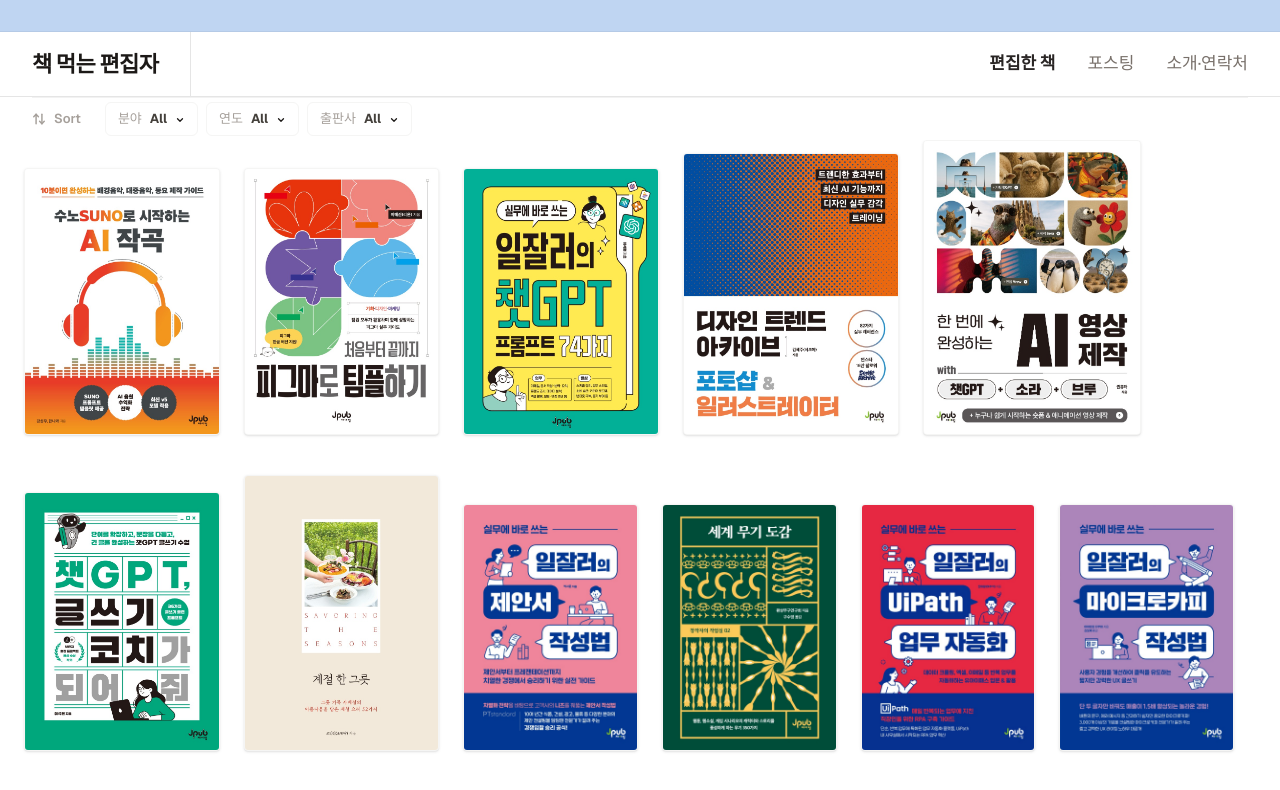
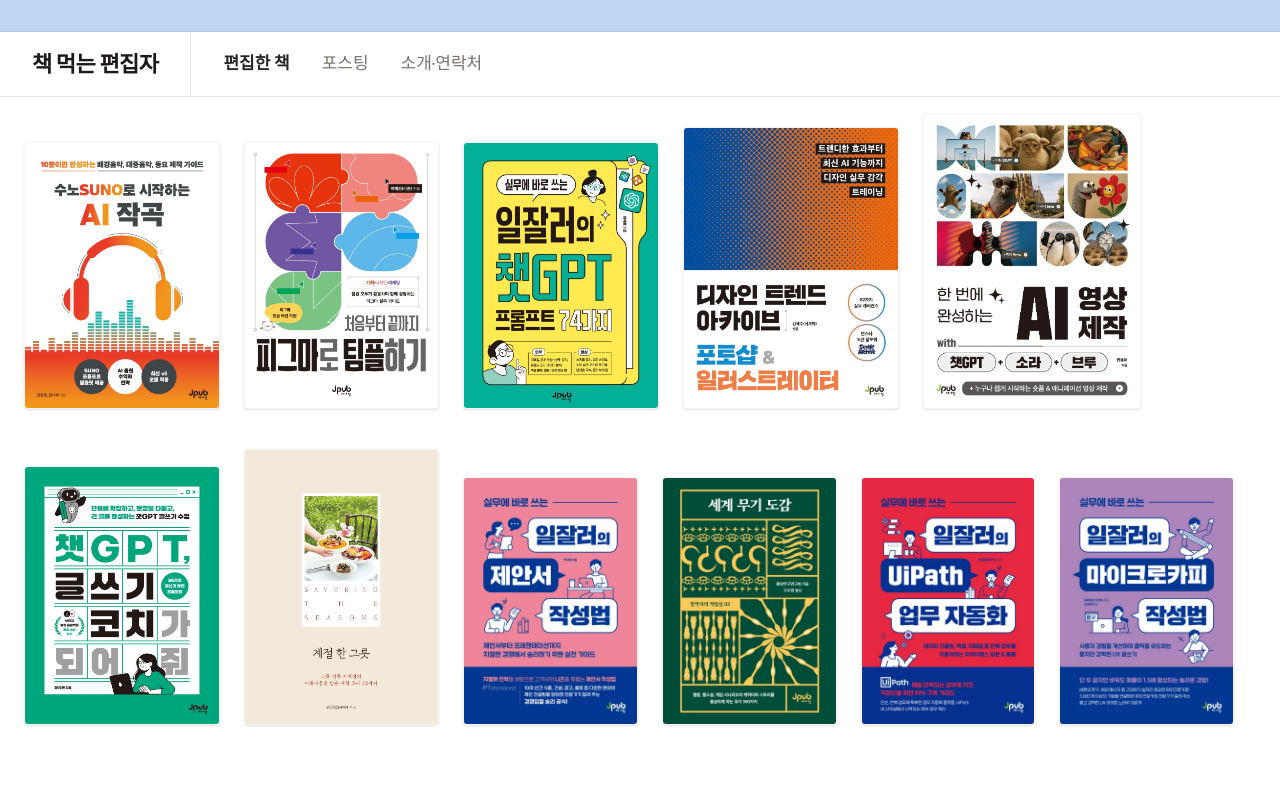
Before and after one commit to mafadubu/patereater, a Next.js app: page / in a window 1280 px wide. Shown: the top 790 px of the page. Built offline with nearby package versions, Linux system fonts and the light colour scheme.

Commit message:
feat: move menu next to title on web and remove sort filters

```diff
--- a/src/app/page.tsx
+++ b/src/app/page.tsx
@@ -83,8 +83,8 @@
               </h1>
             </div>
 
-            {/* Navigation Block - Right */}
-            <nav className="flex-1 flex items-center justify-end px-4 md:px-8 gap-4 md:gap-8 overflow-x-auto no-scrollbar">
+            {/* Navigation Block */}
+            <nav className="flex-1 flex items-center justify-start px-4 md:px-8 gap-4 md:gap-8 overflow-x-auto no-scrollbar">
               <div
                 className="relative group h-full flex items-center"
                 onMouseEnter={() => setIsHomeHovered(true)}
@@ -164,154 +164,7 @@
         </header>
       </div>
 
-      <div className="w-full px-8">
-        {/* Notion-Style Filter Dashboard - Only show when no book is selected */}
-        {currentTab === "Home" && !selectedBook && (
-          <div className="flex flex-nowrap items-center gap-2 text-[13px] w-full pt-1 pb-1 relative border-t border-black/5 overflow-x-auto no-scrollbar">
-            {/* Click-away backdrop */}
-            {activeDropdown && (
-              <div
-                className="fixed inset-0 z-40 cursor-default"
-                onClick={() => setActiveDropdown(null)}
-              />
-            )}
-            <div className="text-stone-400 font-semibold mr-4 flex items-center gap-2 shrink-0">
-              <svg width="14" height="14" viewBox="0 0 24 24" fill="none" stroke="currentColor" strokeWidth="2.5" strokeLinecap="round" strokeLinejoin="round"><path d="m21 16-4 4-4-4" /><path d="M17 20V4" /><path d="m3 8 4-4 4 4" /><path d="M7 4v16" /></svg>
-              Sort
-            </div>
-
-            {/* 분야 (카테고리) */}
-            <div className="relative shrink-0">
-              <button
-                onClick={() => toggleDropdown("카테고리")}
-                className="flex items-center gap-2 px-3 py-1.5 rounded-md hover:bg-stone-50 transition-colors border border-stone-100 whitespace-nowrap"
-              >
-                <span className="text-stone-400 font-medium">분야</span>
-                <span className="font-bold text-stone-700">{selectedCategory}</span>
-                <svg width="10" height="10" viewBox="0 0 24 24" fill="none" stroke="currentColor" strokeWidth="3" strokeLinecap="round" strokeLinejoin="round" className={`mt-0.5 transition-transform ${activeDropdown === "카테고리" ? "rotate-180" : ""}`}><path d="m6 9 6 6 6-6" /></svg>
-              </button>
-              <AnimatePresence>
-                {activeDropdown === "카테고리" && (
-                  <motion.div
-                    initial={{ opacity: 0, y: 4 }}
-                    animate={{ opacity: 1, y: 0 }}
-                    exit={{ opacity: 0, y: 4 }}
-                    className="absolute left-0 mt-2 w-48 bg-white border border-stone-200 rounded-lg shadow-xl z-50 p-1.5"
-                  >
-                    <div className="flex flex-col gap-0.5">
-                      {["All", "AI", "디자인", "취미", "오피스"].map((opt) => (
-                        <button
-                          key={opt}
-                          onClick={() => {
-                            setSelectedCategory(opt)
-                            setActiveDropdown(null)
-                          }}
-                          className={`px-3 py-1.5 text-left rounded-md hover:bg-stone-100 transition-colors font-medium ${selectedCategory === opt ? "text-[#BFD5F2] font-bold" : "text-stone-700"}`}
-                        >
-                          {opt}
-                        </button>
-                      ))}
-                    </div>
-                  </motion.div>
-                )}
-              </AnimatePresence>
-            </div>
-
-            {/* 연도 */}
-            <div className="relative shrink-0">
-              <button
-                onClick={() => toggleDropdown("연도")}
-                className="flex items-center gap-2 px-3 py-1.5 rounded-md hover:bg-stone-50 transition-colors border border-stone-100 whitespace-nowrap"
-              >
-                <span className="text-stone-400 font-medium">연도</span>
-                <span className="font-bold text-stone-700">{selectedYear}</span>
-                <svg width="10" height="10" viewBox="0 0 24 24" fill="none" stroke="currentColor" strokeWidth="3" strokeLinecap="round" strokeLinejoin="round" className={`mt-0.5 transition-transform ${activeDropdown === "연도" ? "rotate-180" : ""}`}><path d="m6 9 6 6 6-6" /></svg>
-              </button>
-              <AnimatePresence>
-                {activeDropdown === "연도" && (
-                  <motion.div
-                    initial={{ opacity: 0, y: 4 }}
-                    animate={{ opacity: 1, y: 0 }}
-                    exit={{ opacity: 0, y: 4 }}
-                    className="absolute left-0 mt-2 w-48 bg-white border border-stone-200 rounded-lg shadow-xl z-50 p-1.5"
-                  >
-                    <div className="flex flex-col gap-0.5">
-                      {["All", "2026", "2025", "2024", "2023"].map((opt) => (
-                        <button
-                          key={opt}
-                          onClick={() => {
-                            setSelectedYear(opt)
-                            setActiveDropdown(null)
-                          }}
-                          className={`px-3 py-1.5 text-left rounded-md hover:bg-stone-100 transition-colors font-medium ${selectedYear === opt ? "text-[#7DAEFF] font-bold" : "text-stone-700"}`}
-                        >
-                          {opt}
-                        </button>
-                      ))}
-                    </div>
-                  </motion.div>
-                )}
-              </AnimatePresence>
-            </div>
-
-            {/* 출판사 */}
-            <div className="relative shrink-0">
-              <button
-                onClick={() => toggleDropdown("출판사")}
-                className="flex items-center gap-2 px-3 py-1.5 rounded-md hover:bg-stone-50 transition-colors border border-stone-100 whitespace-nowrap"
-              >
-                <span className="text-stone-400 font-medium">출판사</span>
-                <span className="font-bold text-stone-700">{selectedPublisher}</span>
-                <svg width="10" height="10" viewBox="0 0 24 24" fill="none" stroke="currentColor" strokeWidth="3" strokeLinecap="round" strokeLinejoin="round" className={`mt-0.5 transition-transform ${activeDropdown === "출판사" ? "rotate-180" : ""}`}><path d="m6 9 6 6 6-6" /></svg>
-              </button>
-              <AnimatePresence>
-                {activeDropdown === "출판사" && (
-                  <motion.div
-                    initial={{ opacity: 0, y: 4 }}
-                    animate={{ opacity: 1, y: 0 }}
-                    exit={{ opacity: 0, y: 4 }}
-                    className="absolute left-0 mt-2 w-48 bg-white border border-stone-200 rounded-lg shadow-xl z-50 p-1.5"
-                  >
-                    <div className="flex flex-col gap-0.5">
-                      {["All", "제이펍"].map((opt) => (
-                        <button
-                          key={opt}
-                          onClick={() => {
-                            setSelectedPublisher(opt)
-                            setActiveDropdown(null)
-                          }}
-                          className={`px-3 py-1.5 text-left rounded-md hover:bg-stone-100 transition-colors font-medium ${selectedPublisher === opt ? "text-[#7DAEFF] font-bold" : "text-stone-700"}`}
-                        >
-                          {opt}
-                        </button>
-                      ))}
-                    </div>
-                  </motion.div>
-                )}
-              </AnimatePresence>
-            </div>
-
-            <div className="flex-1" />
-          </div>
-        )}
-
-        {currentTab === "Posting" && !selectedBook && (
-          <div className="flex flex-nowrap items-center gap-3 text-[13px] w-full pt-1 overflow-x-auto no-scrollbar">
-            <div className="text-stone-400 font-semibold mr-4 flex items-center gap-2 shrink-0">
-              <svg width="14" height="14" viewBox="0 0 24 24" fill="none" stroke="currentColor" strokeWidth="2.5" strokeLinecap="round" strokeLinejoin="round"><path d="m21 16-4 4-4-4" /><path d="M17 20V4" /><path d="m3 8 4-4 4 4" /><path d="M7 4v16" /></svg>
-              Sort
-            </div>
-
-            <button className="text-stone-700 font-bold px-3 py-1.5 rounded-md border border-stone-100 bg-stone-50 transition-colors shrink-0 whitespace-nowrap">전체</button>
-            <button className="text-stone-400 font-semibold px-3 py-1.5 rounded-md border border-stone-100 hover:bg-stone-50 transition-colors shrink-0 whitespace-nowrap">월간 표1</button>
-            <button className="text-stone-400 font-semibold px-3 py-1.5 rounded-md border border-stone-100 hover:bg-stone-50 transition-colors shrink-0 whitespace-nowrap">편집</button>
-            <button className="text-stone-400 font-semibold px-3 py-1.5 rounded-md border border-stone-100 hover:bg-stone-50 transition-colors shrink-0 whitespace-nowrap">책</button>
-            <button className="text-stone-400 font-semibold px-3 py-1.5 rounded-md border border-stone-100 hover:bg-stone-50 transition-colors shrink-0 whitespace-nowrap">음악</button>
-
-            <div className="flex-1" />
-          </div>
-        )}
-      </div>
+      <div className="w-full h-4" />
 
       <section className="w-full flex-1 overflow-hidden">
         <AnimatePresence mode="wait">
```
